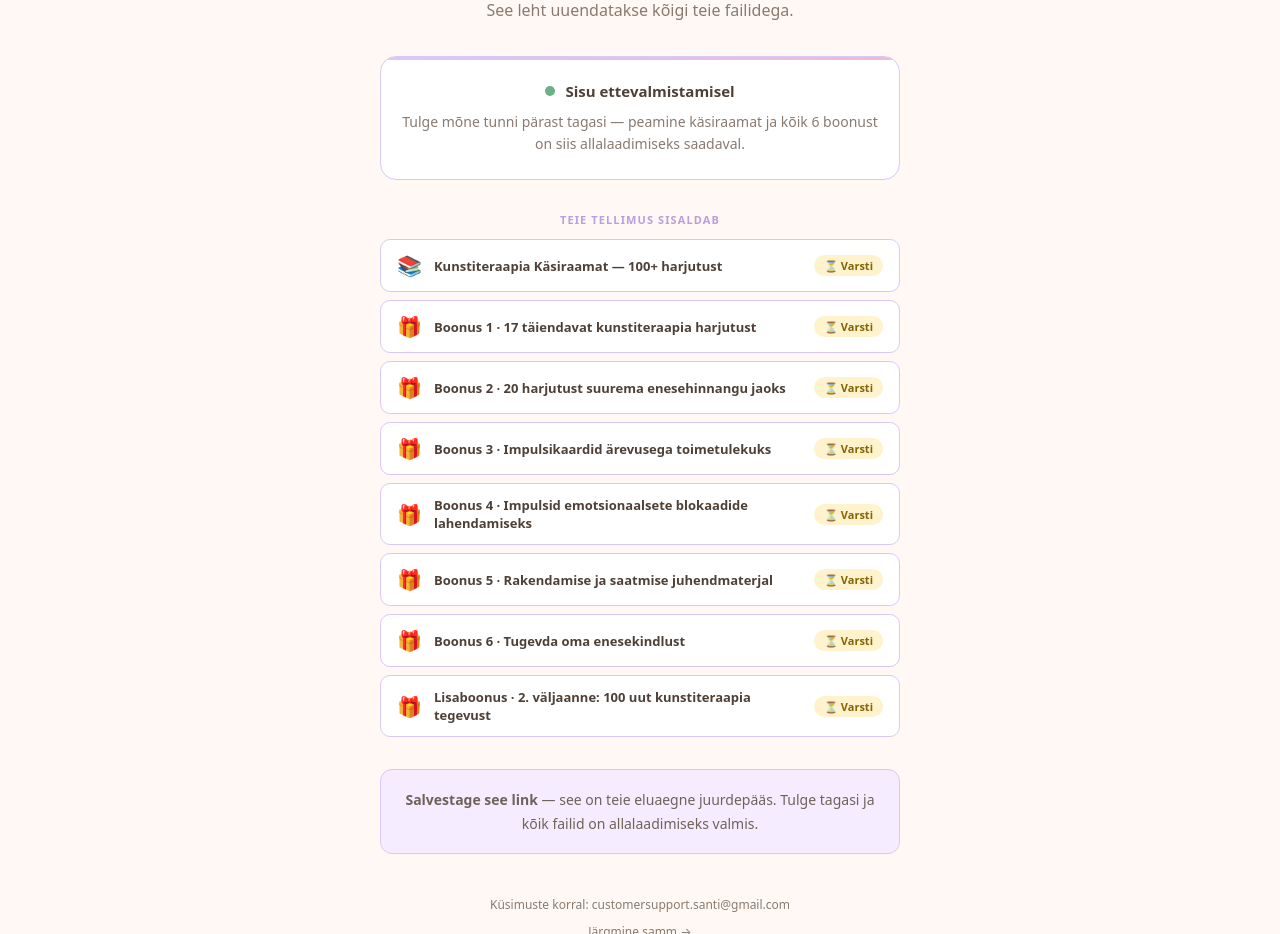
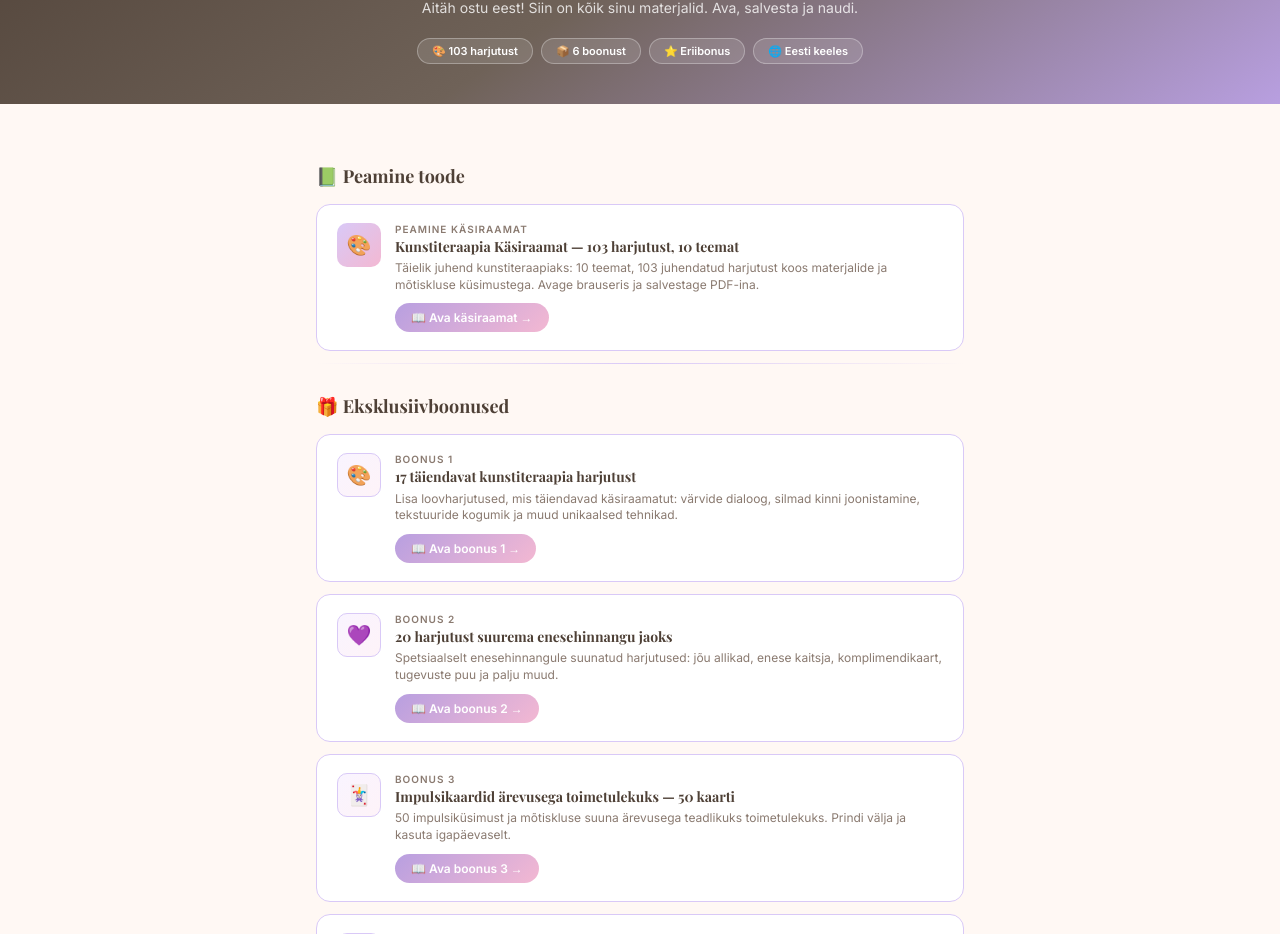
Before and after one commit to santilahoz03/kunstiteraapia-kasiraamat, a plain HTML site: page qh403eocay/index.html in a window 1280 px wide. Shown: the part 185-1119 px from the top of the page. Drawn offline with nearby package versions, Linux system fonts and the light colour scheme.

Commit message:
Update hub de entrega EE con todos los entregables

```diff
--- a/qh403eocay/index.html
+++ b/qh403eocay/index.html
@@ -1,149 +1,149 @@
 <!DOCTYPE html>
 <html lang="et">
 <head>
-<meta charset="utf-8">
-<meta name="viewport" content="width=device-width, initial-scale=1">
-<meta name="robots" content="noindex, nofollow">
-<title>Kunstiteraapia Käsiraamat · Teie juurdepääs</title>
+<meta charset="UTF-8">
+<meta name="robots" content="noindex">
+<title>Kunstiteraapia Käsiraamat — Tarnimine</title>
+<link href="https://fonts.googleapis.com/css2?family=Playfair+Display:wght@700;900&family=Inter:wght@400;500;600&display=swap" rel="stylesheet">
 <style>
-  :root {
-    --bg: #FFF8F4; --bg2: #F6ECFF;
-    --a1: #D9C9F7; --a1d: #B89FE0;
-    --a2: #F3B8D2; --a2d: #E98B7A;
-    --title: #4E4036; --body: #6F6258; --body2: #8A7A70;
-    --card: #FFFFFF; --green: #5BAA7A;
-    --grad: linear-gradient(135deg, #D9C9F7, #F3B8D2);
-  }
-  * { box-sizing: border-box; margin: 0; padding: 0; }
-  html, body { background: var(--bg); color: var(--body); font-family: system-ui, -apple-system, "Segoe UI", Roboto, Arial, sans-serif; }
-  .wrap { max-width: 560px; margin: 0 auto; padding: 64px 20px 80px; text-align: center; }
-
-  .badge {
-    display: inline-block; font-size: 12px; letter-spacing: .08em; text-transform: uppercase;
-    background: var(--grad); color: var(--title); font-weight: 700;
-    padding: 6px 16px; border-radius: 99px; margin-bottom: 20px;
-  }
-  h1 { font-size: 26px; line-height: 1.25; color: var(--title); margin-bottom: 12px; font-weight: 700; }
-  .sub { font-size: 16px; line-height: 1.6; color: var(--body2); margin-bottom: 32px; }
-
-  .card {
-    background: var(--card); border: 1.5px solid var(--a1);
-    border-radius: 16px; padding: 24px 20px; margin-bottom: 20px;
-    position: relative; overflow: hidden;
-  }
-  .card::before {
-    content: ''; position: absolute; top: 0; left: 0; right: 0; height: 3px;
-    background: var(--grad);
-  }
-  .card-title {
-    display: flex; align-items: center; justify-content: center; gap: 10px;
-    font-size: 15px; font-weight: 700; color: var(--title); margin-bottom: 10px;
-  }
-  .dot {
-    display: inline-block; width: 10px; height: 10px; border-radius: 50%;
-    background: var(--green); flex-shrink: 0;
-    animation: pulse 1.6s ease-in-out infinite;
-  }
-  @keyframes pulse { 50% { opacity: .3; } }
-  @media (prefers-reduced-motion: reduce) { .dot { animation: none; } }
-  .card p { font-size: 14px; line-height: 1.6; color: var(--body2); }
-
-  .info-card {
-    background: var(--bg2); border: 1px solid var(--a1);
-    border-radius: 12px; padding: 18px 20px;
-  }
-  .info-card p { font-size: 14px; color: var(--body); line-height: 1.65; }
-
-  .products { margin: 32px 0; text-align: left; }
-  .sec-label {
-    font-size: 11px; font-weight: 700; letter-spacing: .1em; text-transform: uppercase;
-    color: var(--a1d); margin-bottom: 12px; text-align: center;
-  }
-  .product-row {
-    display: flex; align-items: center; gap: 12px;
-    padding: 12px 16px; background: var(--card); border: 1px solid var(--a1);
-    border-radius: 10px; margin-bottom: 8px;
-  }
-  .product-icon { font-size: 20px; flex-shrink: 0; }
-  .product-name { font-size: 13px; color: var(--title); font-weight: 600; flex: 1; }
-  .product-status {
-    font-size: 11px; font-weight: 700; padding: 3px 10px; border-radius: 99px;
-    background: #FFF3CD; color: #856404;
-  }
-
-  .footer { margin-top: 40px; font-size: 12px; color: var(--body2); line-height: 1.8; }
+*,*::before,*::after { box-sizing:border-box; margin:0; padding:0; }
+:root { --bg:#FFF8F4;--lav:#D9C9F7;--lavd:#B89FE0;--pink:#F3B8D2;--gold:#C9A84C;--title:#4E4036;--body:#6F6258;--body2:#8A7A70;--ft:'Playfair Display',serif;--fb:'Inter',sans-serif; }
+body { font-family:var(--fb); color:var(--body); background:var(--bg); min-height:100vh; }
+.hero { background:linear-gradient(145deg,#4E4036 0%,#6F6258 50%,#B89FE0 100%); padding:50px 24px 40px; text-align:center; }
+.hero-badge { display:inline-block; background:rgba(201,168,76,.2); border:1px solid var(--gold); color:var(--gold); font-size:10px; font-weight:700; letter-spacing:.14em; text-transform:uppercase; padding:5px 18px; border-radius:20px; margin-bottom:16px; }
+.hero h1 { font-family:var(--ft); font-size:clamp(22px,5vw,34px); color:#fff; line-height:1.2; margin-bottom:10px; }
+.hero p { font-size:14px; color:rgba(255,255,255,.8); line-height:1.5; max-width:480px; margin:0 auto 20px; }
+.hero-pills { display:flex; flex-wrap:wrap; gap:8px; justify-content:center; }
+.hero-pill { background:rgba(255,255,255,.12); color:#fff; border:1px solid rgba(255,255,255,.3); font-size:11px; font-weight:600; padding:5px 14px; border-radius:20px; }
+.main { max-width:680px; margin:0 auto; padding:30px 16px 60px; }
+.section-title { font-family:var(--ft); font-size:18px; color:var(--title); margin:30px 0 16px; }
+.item-card { background:#fff; border-radius:14px; padding:18px 20px; margin-bottom:12px; border:1.5px solid var(--lav); display:flex; align-items:flex-start; gap:14px; transition:box-shadow .2s; }
+.item-card:hover { box-shadow:0 4px 20px rgba(184,159,224,.25); }
+.item-icon { width:44px; height:44px; border-radius:10px; display:flex; align-items:center; justify-content:center; font-size:20px; flex-shrink:0; }
+.icon-main { background:linear-gradient(135deg,var(--lav),var(--pink)); }
+.icon-bonus { background:linear-gradient(135deg,#f9f4ff,#fef3f8); border:1.5px solid var(--lav); }
+.icon-special { background:linear-gradient(135deg,#4E4036,#6F6258); }
+.item-info { flex:1; }
+.item-label { font-size:10px; font-weight:700; letter-spacing:.1em; text-transform:uppercase; color:var(--body2); margin-bottom:3px; }
+.item-title { font-family:var(--ft); font-size:14px; color:var(--title); margin-bottom:4px; line-height:1.3; }
+.item-desc { font-size:12px; color:var(--body2); line-height:1.4; margin-bottom:10px; }
+.item-btn { display:inline-flex; align-items:center; gap:6px; background:linear-gradient(135deg,var(--lavd),var(--pink)); color:#fff; text-decoration:none; font-size:12px; font-weight:700; padding:7px 16px; border-radius:24px; transition:opacity .15s; }
+.item-btn:hover { opacity:.85; }
+.item-btn-special { background:linear-gradient(135deg,#4E4036,#C9A84C); }
+.divider { height:1px; background:linear-gradient(to right,transparent,var(--lav),transparent); margin:8px 0; }
+.note { background:linear-gradient(135deg,#f9f4ff,#fef3f8); border-radius:10px; padding:14px 18px; margin-top:30px; }
+.note p { font-size:12px; color:var(--body2); line-height:1.6; }
+.note strong { color:var(--lavd); }
+.footer { text-align:center; padding:20px 16px; font-size:11px; color:var(--body2); }
 </style>
 </head>
 <body>
-<div class="wrap">
+<div class="hero">
+  <div class="hero-badge">⭐ Eksklusiivne juurdepääs</div>
+  <h1>Kunstiteraapia Käsiraamat<br>— Tarnimine</h1>
+  <p>Aitäh ostu eest! Siin on kõik sinu materjalid. Ava, salvesta ja naudi.</p>
+  <div class="hero-pills">
+    <span class="hero-pill">🎨 103 harjutust</span>
+    <span class="hero-pill">📦 6 boonust</span>
+    <span class="hero-pill">⭐ Eriibonus</span>
+    <span class="hero-pill">🌐 Eesti keeles</span>
+  </div>
+</div>
 
-  <span class="badge">✓ Osta kinnitatud</span>
+<div class="main">
+  <div class="section-title">📗 Peamine toode</div>
 
-  <h1>Kunstiteraapia Käsiraamat</h1>
-  <p class="sub">Aitäh! Valmistame teie materjali ette.<br>See leht uuendatakse kõigi teie failidega.</p>
-
-  <div class="card">
-    <div class="card-title">
-      <span class="dot"></span>
-      Sisu ettevalmistamisel
-    </div>
-    <p>Tulge mõne tunni pärast tagasi — peamine käsiraamat ja kõik 6 boonust on siis allalaadimiseks saadaval.</p>
-  </div>
-
-  <div class="products">
-    <p class="sec-label">Teie tellimus sisaldab</p>
-
-    <div class="product-row">
-      <span class="product-icon">📚</span>
-      <span class="product-name">Kunstiteraapia Käsiraamat — 100+ harjutust</span>
-      <span class="product-status">⏳ Varsti</span>
-    </div>
-    <div class="product-row">
-      <span class="product-icon">🎁</span>
-      <span class="product-name">Boonus 1 · 17 täiendavat kunstiteraapia harjutust</span>
-      <span class="product-status">⏳ Varsti</span>
-    </div>
-    <div class="product-row">
-      <span class="product-icon">🎁</span>
-      <span class="product-name">Boonus 2 · 20 harjutust suurema enesehinnangu jaoks</span>
-      <span class="product-status">⏳ Varsti</span>
-    </div>
-    <div class="product-row">
-      <span class="product-icon">🎁</span>
-      <span class="product-name">Boonus 3 · Impulsikaardid ärevusega toimetulekuks</span>
-      <span class="product-status">⏳ Varsti</span>
-    </div>
-    <div class="product-row">
-      <span class="product-icon">🎁</span>
-      <span class="product-name">Boonus 4 · Impulsid emotsionaalsete blokaadide lahendamiseks</span>
-      <span class="product-status">⏳ Varsti</span>
-    </div>
-    <div class="product-row">
-      <span class="product-icon">🎁</span>
-      <span class="product-name">Boonus 5 · Rakendamise ja saatmise juhendmaterjal</span>
-      <span class="product-status">⏳ Varsti</span>
-    </div>
-    <div class="product-row">
-      <span class="product-icon">🎁</span>
-      <span class="product-name">Boonus 6 · Tugevda oma enesekindlust</span>
-      <span class="product-status">⏳ Varsti</span>
-    </div>
-    <div class="product-row">
-      <span class="product-icon">🎁</span>
-      <span class="product-name">Lisaboonus · 2. väljaanne: 100 uut kunstiteraapia tegevust</span>
-      <span class="product-status">⏳ Varsti</span>
+  <div class="item-card">
+    <div class="item-icon icon-main">🎨</div>
+    <div class="item-info">
+      <div class="item-label">Peamine käsiraamat</div>
+      <div class="item-title">Kunstiteraapia Käsiraamat — 103 harjutust, 10 teemat</div>
+      <div class="item-desc">Täielik juhend kunstiteraapiaks: 10 teemat, 103 juhendatud harjutust koos materjalide ja mõtiskluse küsimustega. Avage brauseris ja salvestage PDF-ina.</div>
+      <a href="../kk8p2n4v1a/" class="item-btn">📖 Ava käsiraamat →</a>
     </div>
   </div>
 
-  <div class="info-card">
-    <p><strong>Salvestage see link</strong> — see on teie eluaegne juurdepääs. Tulge tagasi ja kõik failid on allalaadimiseks valmis.</p>
+  <div class="divider"></div>
+  <div class="section-title">🎁 Eksklusiivboonused</div>
+
+  <div class="item-card">
+    <div class="item-icon icon-bonus">🎨</div>
+    <div class="item-info">
+      <div class="item-label">Boonus 1</div>
+      <div class="item-title">17 täiendavat kunstiteraapia harjutust</div>
+      <div class="item-desc">Lisa loovharjutused, mis täiendavad käsiraamatut: värvide dialoog, silmad kinni joonistamine, tekstuuride kogumik ja muud unikaalsed tehnikad.</div>
+      <a href="../d7f3m9x2w5/" class="item-btn">📖 Ava boonus 1 →</a>
+    </div>
   </div>
 
-  <div class="footer">
-    <p>Küsimuste korral: customersupport.santi@gmail.com</p>
-    <p style="margin-top:6px;">Järgmine samm →</p>
+  <div class="item-card">
+    <div class="item-icon icon-bonus">💜</div>
+    <div class="item-info">
+      <div class="item-label">Boonus 2</div>
+      <div class="item-title">20 harjutust suurema enesehinnangu jaoks</div>
+      <div class="item-desc">Spetsiaalselt enesehinnangule suunatud harjutused: jõu allikad, enese kaitsja, komplimendikaart, tugevuste puu ja palju muud.</div>
+      <a href="../h4j1r6t8q0/" class="item-btn">📖 Ava boonus 2 →</a>
+    </div>
   </div>
 
+  <div class="item-card">
+    <div class="item-icon icon-bonus">🃏</div>
+    <div class="item-info">
+      <div class="item-label">Boonus 3</div>
+      <div class="item-title">Impulsikaardid ärevusega toimetulekuks — 50 kaarti</div>
+      <div class="item-desc">50 impulsiküsimust ja mõtiskluse suuna ärevusega teadlikuks toimetulekuks. Prindi välja ja kasuta igapäevaselt.</div>
+      <a href="../y2b9s5n7u3/" class="item-btn">📖 Ava boonus 3 →</a>
+    </div>
+  </div>
+
+  <div class="item-card">
+    <div class="item-icon icon-bonus">🔓</div>
+    <div class="item-info">
+      <div class="item-label">Boonus 4</div>
+      <div class="item-title">Impulsid emotsionaalsete blokaadide lahendamiseks — 30 harjutust</div>
+      <div class="item-desc">30 sügavat harjutust, mis aitavad emotsionaalsed blokaadid ära tunda, neid uurida ja lahendusi leida.</div>
+      <a href="../v6e4c1z8p0/" class="item-btn">📖 Ava boonus 4 →</a>
+    </div>
+  </div>
+
+  <div class="item-card">
+    <div class="item-icon icon-bonus">📋</div>
+    <div class="item-info">
+      <div class="item-label">Boonus 5</div>
+      <div class="item-title">Rakendamise ja saatmise juhendmaterjal</div>
+      <div class="item-desc">Täielik praktiline juhend kunstiteraapia igapäevaseks rakendamiseks: vahendid, rutiinid, perekondlik kasutamine ja progressi jälgimine.</div>
+      <a href="../w3g7k5a9f2/" class="item-btn">📖 Ava boonus 5 →</a>
+    </div>
+  </div>
+
+  <div class="item-card">
+    <div class="item-icon icon-bonus">✨</div>
+    <div class="item-info">
+      <div class="item-label">Boonus 6</div>
+      <div class="item-title">Tugevda oma enesekindlust — 40 kinnituste kaarti</div>
+      <div class="item-desc">40 kinnituse- ja joonistuskaarti enesekindluse kasvatamiseks. Iga kaart: positiivne kinnitus + visuaalne ülesanne.</div>
+      <a href="../m1x8h4b6r9/" class="item-btn">📖 Ava boonus 6 →</a>
+    </div>
+  </div>
+
+  <div class="divider"></div>
+  <div class="section-title">⭐ Eriibonus</div>
+
+  <div class="item-card">
+    <div class="item-icon icon-special">⭐</div>
+    <div class="item-info">
+      <div class="item-label">Eriibonus — 2. väljaanne</div>
+      <div class="item-title">100 uut kunstiteraapia tegevust — täielik 2. väljaanne</div>
+      <div class="item-desc">100 uut harjutust 10 teemas: Keha ja liikumine, Looduse inspiratsioon, Mäng ja huumor, Vari ja valgus, Piirid ja vabadus, Aeg ja muutus, Lugu ja narratiiv, Ühendus ja eraldatus, Jõud ja haavatavus, Tänu ja iimed.</div>
+      <a href="../e5t2n9k7j0/" class="item-btn item-btn-special">⭐ Ava eriibonus →</a>
+    </div>
+  </div>
+
+  <div class="note">
+    <p><strong>Kuidas kasutada:</strong> Ava iga materjal brauseris, kliki "Prindi / Salvesta PDF" ja salvesta PDF-ina oma seadmesse. Juurdepääs on piiramatult.</p>
+  </div>
 </div>
+
+<div class="footer">Kunstiteraapia Käsiraamat · Eksklusiivne ostujärgne juurdepääs</div>
 </body>
 </html>
```
